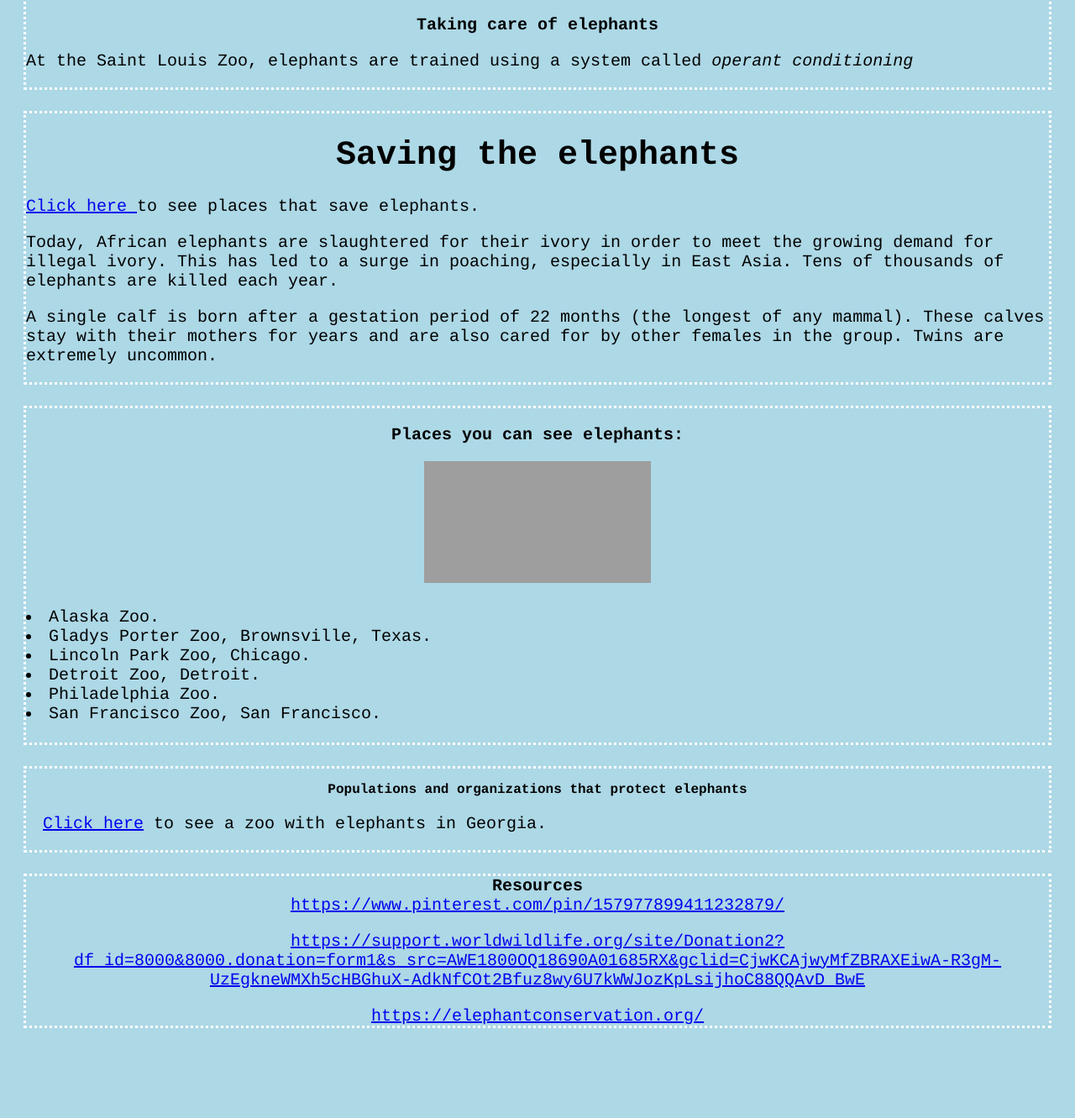
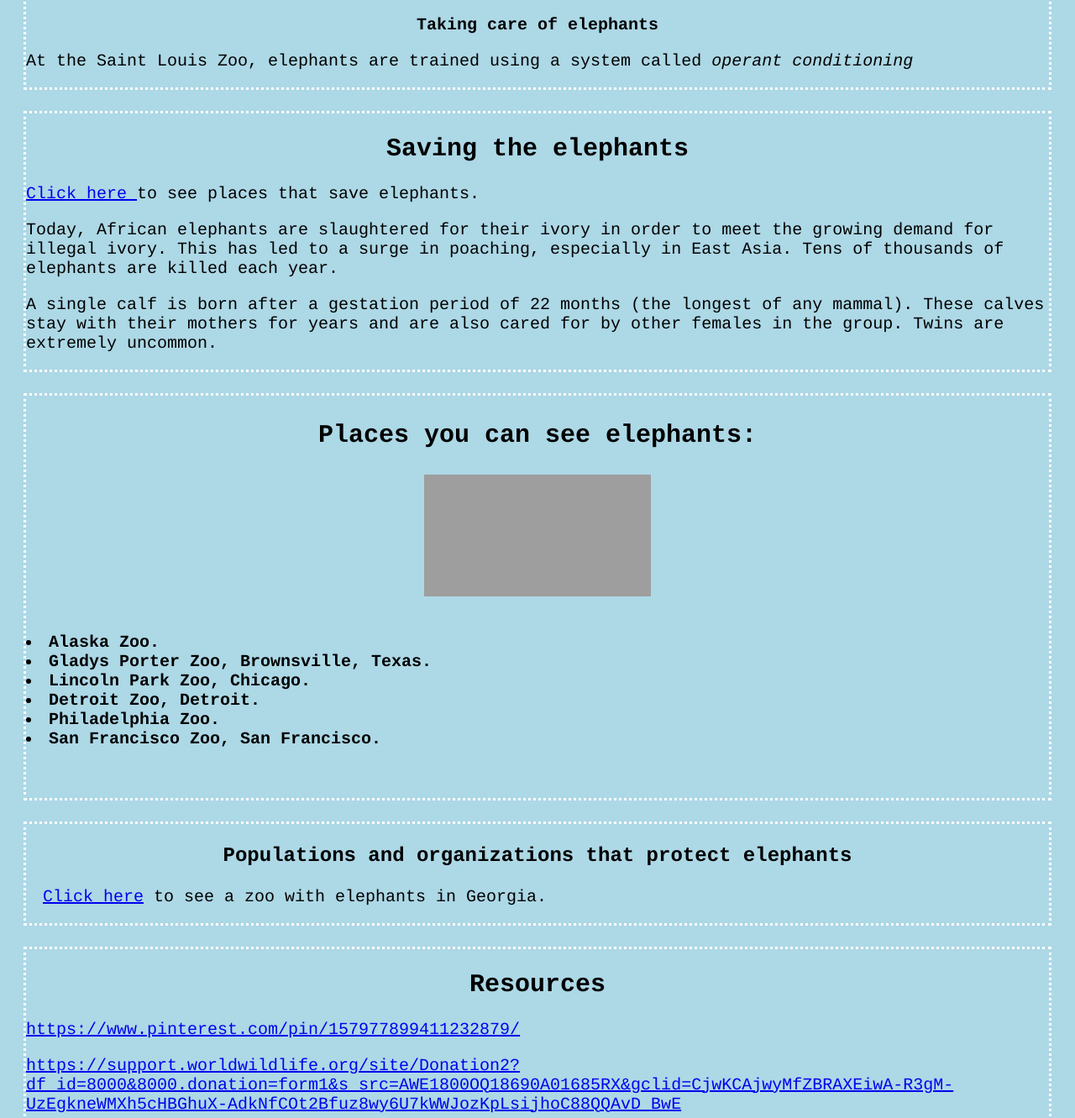
Before and after one commit to maddyjaime/maddyjaime.github.io, a plain HTML site: page index.html in a window 1280 px wide. Shown: the part 987-2318 px from the top of the page at 84% size. Before the commit the page ends 2219 px from the top, so only its background shows below. Drawn offline with Linux system fonts and the light colour scheme; grey boxes are pictures that could not be loaded.

Commit message:
Add files via upload

```diff
--- a/index.html
+++ b/index.html
@@ -54,9 +54,9 @@
 
 
 <div id= "places">
-  <h1> <b> <center>
+  <h2><b> <center>
     Saving the elephants
-    </h1> </b> </center>
+  </h2></b> </center>
   <p> <a href ="https://support.worldwildlife.org/site/Donation2?df_id=8000&8000.donation=form1&s_src=AWE1800OQ18690A01685RX&gclid=CjwKCAjwyMfZBRAXEiwA-R3gM-UzEgkneWMXh5cHBGhuX-AdkNfCOt2Bfuz8wy6U7kWWJozKpLsijhoC88QQAvD_BwE"> Click here </a>
     to see places that save elephants.
   <p> Today, African elephants are  slaughtered for their ivory in order to meet the growing demand for illegal ivory.
@@ -71,7 +71,7 @@
 
 
 <div id= "zoos">
-  <p> <b> <center> Places you can see elephants: </center> </p> </b>
+  <h2><p> <b> <center> Places you can see elephants: </center> </p> </b> <h2>
     <center>
       <img src= "https://soffidipedagogia.files.wordpress.com/2015/11/amicizia_cover.jpg" height= "145" width= "270" >
     </center>
@@ -87,13 +87,14 @@
 
 
 <div>
-    <p > <b><center> Populations and organizations that protect elephants </center> </b> </p>
+    <h2><p > <b><center> Populations and organizations that protect elephants </center> </b> </p> </h2>
     <p id= "places">  <a href="https://elephantaidinternational.org/projects/elephant-refuge-north-america/"> Click here</a>
     to see a zoo with elephants in Georgia. </p>
+
 </div>
 
 <div id= "resources">
-  <center> <b> Resources </b><center>
+  <h2><center> <b> Resources </b><center></h2>
     <a href= "https://www.pinterest.com/pin/157977899411232879/"> https://www.pinterest.com/pin/157977899411232879/</a>
     <p> </p>
     <a href= "https://support.worldwildlife.org/site/Donation2?df_id=8000&8000.donation=form1&s_src=AWE1800OQ18690A01685RX&gclid=CjwKCAjwyMfZBRAXEiwA-R3gM-UzEgkneWMXh5cHBGhuX-AdkNfCOt2Bfuz8wy6U7kWWJozKpLsijhoC88QQAvD_BwE"> https://support.worldwildlife.org/site/Donation2?df_id=8000&8000.donation=form1&s_src=AWE1800OQ18690A01685RX&gclid=CjwKCAjwyMfZBRAXEiwA-R3gM-UzEgkneWMXh5cHBGhuX-AdkNfCOt2Bfuz8wy6U7kWWJozKpLsijhoC88QQAvD_BwE </a>
```
